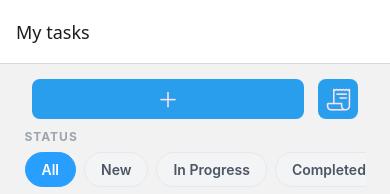
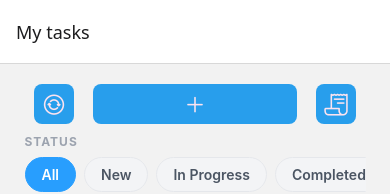
Before and after one commit to M0roh/TaskManager, a React Native app: screen /Home in a window 390 px wide. Shown: the top 194 px of the page. Built offline with nearby package versions, Linux system fonts and the light colour scheme; no server answers; what expo-notifications would draw is missing.

Commit message:
feat: added server sync

```diff
--- a/app.json
+++ b/app.json
@@ -2,7 +2,7 @@
   "expo": {
     "name": "Task Manager",
     "slug": "task-manager",
-    "version": "0.8.0",
+    "version": "1.0.0",
     "orientation": "portrait",
     "icon": "./assets/icon.png",
     "userInterfaceStyle": "light",
--- a/screens/HomeScreen.tsx
+++ b/screens/HomeScreen.tsx
@@ -1,6 +1,6 @@
 import { Ionicons } from "@expo/vector-icons";
 import { useNavigation } from "@react-navigation/native";
-import { useMemo, useState } from "react";
+import { useEffect, useMemo, useState } from "react";
 import {
   FlatList,
   ScrollView,
@@ -38,6 +38,12 @@ export default function HomeScreen() {
     setSortOrder(sortOrder === "asc" ? "desc" : "asc");
   };
 
+  const syncTasks = useTaskStore((state) => state.syncTasks);
+
+  useEffect(() => {
+    syncTasks();
+  }, []);
+
   const processedTasks = useMemo(() => {
     let result = [...tasks];
     if (activeStatus !== "All") {
@@ -73,14 +79,23 @@ export default function HomeScreen() {
     <View style={{ flex: 1 }}>
       <View style={styles.toolbar}>
         <View style={styles.buttons}>
+          <TouchableOpacity style={styles.additionalBtn} onPress={syncTasks}>
+            <Ionicons
+              name={"sync-circle-outline"}
+              size={25}
+              color={"#FCE3EF"}
+            />
+          </TouchableOpacity>
+
           <TouchableOpacity
             style={styles.createBtn}
             onPress={() => navigation.navigate("UpsertTask")}
           >
             <Ionicons name={"add-outline"} size={25} color={"#FCE3EF"} />
           </TouchableOpacity>
+
           <TouchableOpacity
-            style={styles.historyBtn}
+            style={styles.additionalBtn}
             onPress={() => navigation.navigate("History")}
           >
             <Ionicons name={"receipt-outline"} size={25} color={"#FCE3EF"} />
@@ -192,13 +207,12 @@ export default function HomeScreen() {
         {processedTasks.length > 0 ? (
           <FlatList
             data={processedTasks}
-            keyExtractor={(t) => t.taskId}
+            keyExtractor={(t) => t.id}
             contentContainerStyle={{ paddingBottom: 120, paddingTop: 10 }}
             renderItem={({ item }) => (
               <TouchableOpacity
-                key={item.taskId}
                 onPress={() =>
-                  navigation.navigate("TaskDetails", { taskId: item.taskId })
+                  navigation.navigate("TaskDetails", { taskId: item.id })
                 }
               >
                 <TaskListItem task={item} />
@@ -239,10 +253,12 @@ const styles = StyleSheet.create({
     flexDirection: "row",
     justifyContent: "space-around",
     marginBottom: 5,
+
+    marginVertical: 5,
   },
 
   createBtn: {
-    width: "80%",
+    width: "60%",
     alignSelf: "center",
     display: "flex",
     justifyContent: "center",
@@ -254,13 +270,11 @@ const styles = StyleSheet.create({
     height: 40,
     borderRadius: 8,
   },
-  historyBtn: {
+  additionalBtn: {
     alignSelf: "center",
     display: "flex",
     justifyContent: "center",
     alignItems: "center",
-
-    marginVertical: 5,
 
     backgroundColor: "#289eec",
     height: 40,
--- a/screens/UpsertTaskScreen.tsx
+++ b/screens/UpsertTaskScreen.tsx
@@ -3,6 +3,7 @@ import { useNavigation } from "@react-navigation/native";
 import * as ImagePicker from "expo-image-picker";
 import { useEffect, useState } from "react";
 import {
+  Alert,
   Image,
   Keyboard,
   KeyboardAvoidingView,
@@ -33,7 +34,7 @@ export default function UpsertTaskScreen({ route }: UpsertTaskScreenProps) {
 
   const { taskId } = route?.params || {};
   const taskToEdit = useTaskStore((state) =>
-    taskId ? state.tasks.find((t) => t.taskId === taskId) : undefined,
+    taskId ? state.tasks.find((t) => t.id === taskId) : undefined,
   );
 
   const [title, setTitle] = useState<string>(taskToEdit?.title || "");
@@ -73,7 +74,20 @@ export default function UpsertTaskScreen({ route }: UpsertTaskScreenProps) {
   const pickImage = async () => {
     const { status } = await ImagePicker.requestMediaLibraryPermissionsAsync();
     if (status !== "granted") {
-      alert("Sorry, we need camera roll permissions to make this work!");
+      Alert.alert(
+        "Permissions",
+        "Sorry, we need camera roll permissions to make this work!",
+        [{ text: "OK" }],
+      );
+      return;
+    }
+
+    if (attachments.length >= 5) {
+      Alert.alert(
+        "Limit Reached",
+        "You can attach a maximum of 5 images per task to optimize sync speed.",
+        [{ text: "OK" }],
+      );
       return;
     }
 
@@ -114,7 +128,7 @@ export default function UpsertTaskScreen({ route }: UpsertTaskScreenProps) {
 
     if (taskToEdit)
       editTask(
-        taskToEdit.taskId,
+        taskToEdit.id,
         title,
         description,
         date,
@@ -204,8 +218,8 @@ export default function UpsertTaskScreen({ route }: UpsertTaskScreenProps) {
                 key={index}
                 source={{ uri }}
                 style={{
-                  width: 80,
-                  height: 80,
+                  width: 100,
+                  height: 100,
                   borderRadius: 8,
                   marginRight: 8,
                 }}
--- a/stores/tasksStore.ts
+++ b/stores/tasksStore.ts
@@ -34,6 +34,8 @@ interface TaskState {
   updateTaskStatus: (id: string, status: Task["status"]) => void;
   deleteTask: (id: string) => void;
   clearTasks: () => void;
+
+  syncTasks: () => void;
 }
 
 export const useTaskStore = create<TaskState>()(
@@ -66,7 +68,7 @@ export const useTaskStore = create<TaskState>()(
         const notificationId = await scheduleTaskNotification(title, deadline);
 
         const newTask: Task = {
-          taskId: Crypto.randomUUID(),
+          id: Crypto.randomUUID(),
 
           title,
           description,
@@ -97,7 +99,7 @@ export const useTaskStore = create<TaskState>()(
         taskLocation,
         attachments,
       ) => {
-        const task = get().tasks.find((t) => t.taskId === id);
+        const task = get().tasks.find((t) => t.id === id);
         if (!task) return;
         const hasAttachmentChanged =
           JSON.stringify(task?.attachments) !== JSON.stringify(attachments);
@@ -118,7 +120,7 @@ export const useTaskStore = create<TaskState>()(
 
         set((state) => ({
           tasks: state.tasks.map((task) =>
-            task.taskId === id
+            task.id === id
               ? {
                   ...task,
                   title,
@@ -134,7 +136,7 @@ export const useTaskStore = create<TaskState>()(
       },
 
       updateTaskStatus: async (id, status) => {
-        const task = get().tasks.find((t) => t.taskId === id);
+        const task = get().tasks.find((t) => t.id === id);
 
         if (task && (status === "Completed" || status === "Canceled")) {
           await cancelTaskNotification(task.notificationId);
@@ -147,13 +149,13 @@ export const useTaskStore = create<TaskState>()(
 
         set((state) => ({
           tasks: state.tasks.map((task) =>
-            task.taskId === id ? { ...task, status, syncStatus: false } : task,
+            task.id === id ? { ...task, status, syncStatus: false } : task,
           ),
         }));
       },
 
       deleteTask: async (id) => {
-        const taskToDelete = get().tasks.find((t) => t.taskId === id);
+        const taskToDelete = get().tasks.find((t) => t.id === id);
         if (taskToDelete?.notificationId) {
           await cancelTaskNotification(taskToDelete.notificationId);
         }
@@ -161,11 +163,117 @@ export const useTaskStore = create<TaskState>()(
         get().addLog("DELETE", `Deleted task "${taskToDelete?.title}"`);
 
         set((state) => ({
-          tasks: state.tasks.filter((task) => task.taskId !== id),
+          tasks: state.tasks.filter((task) => task.id !== id),
         }));
       },
 
       clearTasks: () => set({ tasks: [] }),
+
+      syncTasks: async () => {
+        const SERVER_URL = "http://192.168.100.6:3000/tasks";
+
+        const tasks = get().tasks;
+
+        let localTasks = [...tasks];
+        let hasChanges = false;
+
+        for (let i = 0; i < localTasks.length; i++) {
+          const task = localTasks[i];
+          if (task.syncStatus) continue;
+
+          try {
+            const checkRes = await fetch(`${SERVER_URL}/${task.id}`);
+            const exists = checkRes.status === 200;
+
+            const response = await fetch(
+              exists ? `${SERVER_URL}/${task.id}` : SERVER_URL,
+              {
+                method: exists ? "PUT" : "POST",
+                headers: { "Content-Type": "application/json" },
+                body: JSON.stringify({
+                  ...task,
+                  id: task.id,
+                  syncStatus: true,
+                }),
+              },
+            );
+
+            if (response.ok) {
+              localTasks[i] = { ...task, syncStatus: true };
+              hasChanges = true;
+            } else {
+              localTasks[i] = { ...task, syncStatus: false };
+              hasChanges = true;
+            }
+          } catch (error) {
+            console.log(`Push failed for task ${task.id}:`, error);
+            localTasks[i] = { ...task, syncStatus: false };
+            hasChanges = true;
+          }
+        }
+
+        try {
+          const pullResponse = await fetch(SERVER_URL);
+          if (pullResponse.ok) {
+            const serverTasks = await pullResponse.json();
+
+            const mergedTasks = [...localTasks];
+
+            serverTasks.forEach((sTask: Task) => {
+              const localIndex = mergedTasks.findIndex(
+                (t) => t.id === sTask.id,
+              );
+
+              if (localIndex === -1) {
+                mergedTasks.push({
+                  id: sTask.id,
+                  title: sTask.title,
+                  description: sTask.description,
+                  createdDate: sTask.createdDate,
+                  deadline: sTask.deadline,
+                  location: sTask.location,
+                  attachments: sTask.attachments || [],
+                  status: sTask.status,
+                  syncStatus: true,
+                });
+                hasChanges = true;
+              } else {
+                const localTask = mergedTasks[localIndex];
+                if (localTask.syncStatus) {
+                  mergedTasks[localIndex] = {
+                    ...localTask,
+                    title: sTask.title,
+                    description: sTask.description,
+                    deadline: sTask.deadline,
+                    location: sTask.location,
+                    attachments: sTask.attachments || [],
+                    status: sTask.status,
+                    syncStatus: true,
+                  };
+                  hasChanges = true;
+                }
+              }
+            });
+
+            if (hasChanges) {
+              set({ tasks: mergedTasks });
+              get().addLog(
+                "SYNC",
+                "Sync completed: pushed local updates and pulled server changes.",
+              );
+            }
+          }
+        } catch (pullError) {
+          console.log("Pull from server failed:", pullError);
+          if (hasChanges) {
+            set({ tasks: localTasks });
+          }
+          get().addLog(
+            "SYNC",
+            "Sync partially failed (Offline mode or Server unreachable)",
+          );
+        }
+      },
     }),
 
     {
--- a/types/task.ts
+++ b/types/task.ts
@@ -1,7 +1,7 @@
 import Location from "./location";
 
 export default interface Task {
-  taskId: string;
+  id: string;
 
   title: string;
   description: string;
```
Also changed, not shown: screens/TaskDetailsScreen.tsx (+7 -9 lines).
